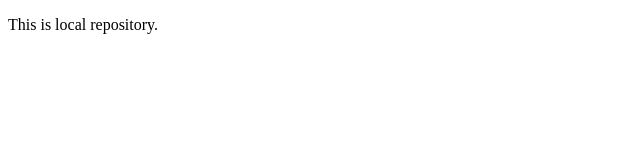
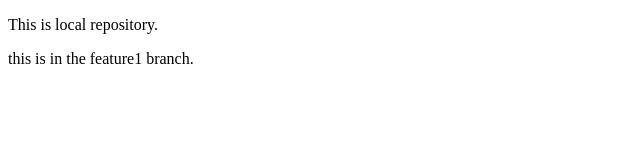
Before and after one commit to jaswinder-dev/localRepo, a plain HTML site: page index.html in a window 1280 px wide. Shown: the whole page, without its empty margins (0-640 px from the left). Drawn offline with Linux system fonts and the light colour scheme.

Commit message:
a new line added

```diff
--- a/index.html
+++ b/index.html
@@ -7,5 +7,6 @@
 </head>
 <body>
     <p>This is local repository.</p>
+    <p>this is in the feature1 branch.</p>
 </body>
 </html>
```
